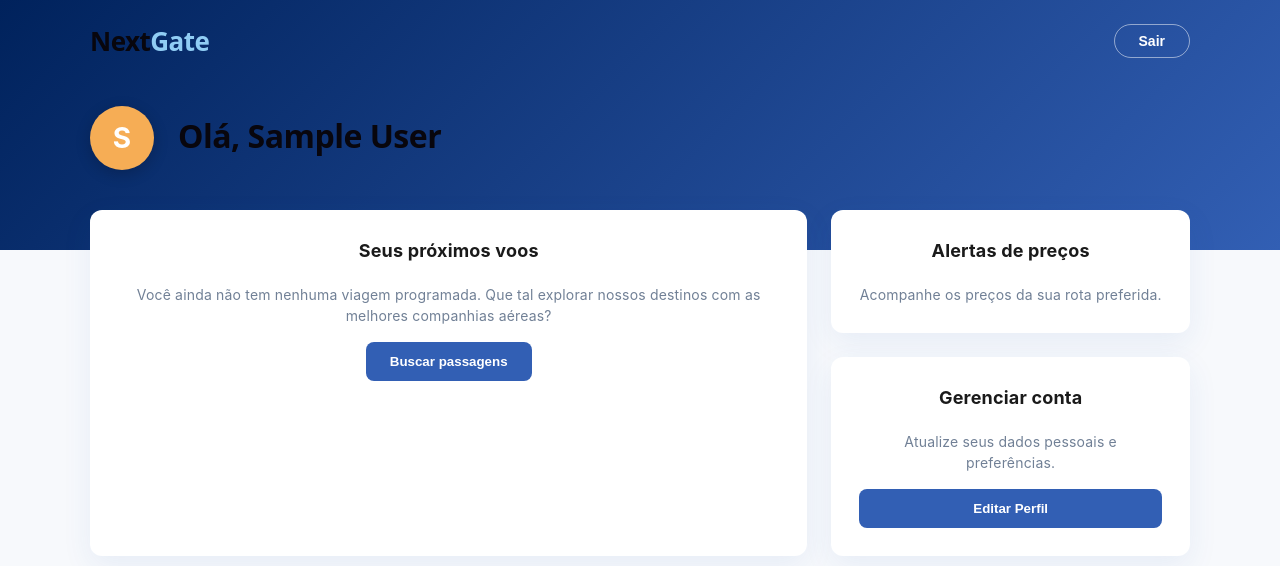
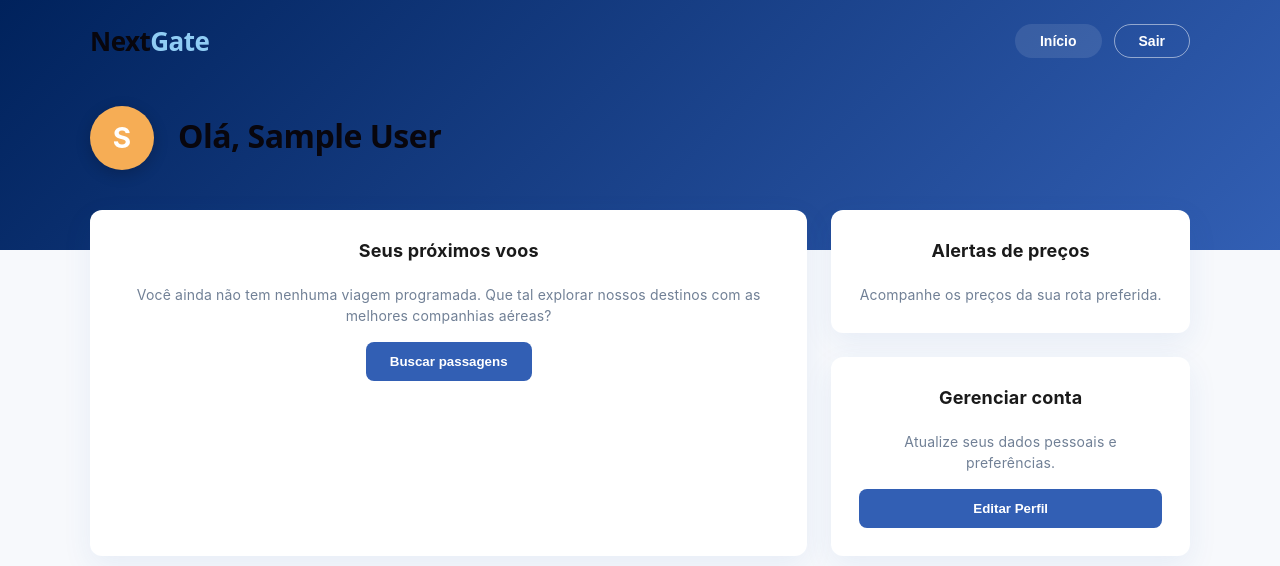
Before and after one commit to Lucas-FV/NextGate, a React (Vite) app in the folder Front-End/: page /dashboard in a window 1280 px wide. Shown: the top 566 px of the page. Built offline with nearby package versions, Linux system fonts and the light colour scheme; sample sign-in values are in the browser's storage.

Commit message:
Att dos dashboards

```diff
--- a/Front-End/src/components/AirlineDashboard.jsx
+++ b/Front-End/src/components/AirlineDashboard.jsx
@@ -39,9 +39,24 @@ export default function AirlineDashboard({ user, onLogout }) {
       <div className="dashboard-hero">
         <div className="dashboard-hero-content">
 
-          <nav className="dashboard-nav">
-            <h2>Next<span>Gate</span> <span style={{ fontSize: '14px', fontWeight: '400', opacity: 0.8, marginLeft: '8px' }}>| Business</span></h2>
-            <button className="btn-logout-white" onClick={onLogout}>Sair</button>
+<nav className="dashboard-nav">
+            {/* Logo clicável */}
+            <h2 onClick={() => navigate('/')} style={{ cursor: 'pointer' }}>
+              Next<span>Gate</span>
+              <span style={{ fontSize: '14px', fontWeight: '400', opacity: 0.8, marginLeft: '8px' }}>| Business</span>
+            </h2>
+
+            {/* Agrupando os botões */}
+            <div style={{ display: 'flex', gap: '12px' }}>
+              <button
+                className="btn-logout-white"
+                onClick={() => navigate('/')}
+                style={{ backgroundColor: 'rgba(255, 255, 255, 0.1)', borderColor: 'transparent' }}
+              >
+                Início
+              </button>
+              <button className="btn-logout-white" onClick={onLogout}>Sair</button>
+            </div>
           </nav>
 
           <div className="dashboard-welcome">
--- a/Front-End/src/components/PassengerDashboard.jsx
+++ b/Front-End/src/components/PassengerDashboard.jsx
@@ -14,9 +14,23 @@ export default function PassengerDashboard({ user, onLogout }) {
       <div className="dashboard-hero">
         <div className="dashboard-hero-content">
 
-          <nav className="dashboard-nav">
-            <h2>Next<span>Gate</span></h2>
-            <button className="btn-logout-white" onClick={onLogout}>Sair</button>
+<nav className="dashboard-nav">
+            {/* Logo clicável */}
+            <h2 onClick={() => navigate('/')} style={{ cursor: 'pointer' }}>
+              Next<span>Gate</span>
+            </h2>
+
+            {/* Agrupando os botões */}
+            <div style={{ display: 'flex', gap: '12px' }}>
+              <button
+                className="btn-logout-white"
+                onClick={() => navigate('/')}
+                style={{ backgroundColor: 'rgba(255, 255, 255, 0.1)', borderColor: 'transparent' }}
+              >
+                Início
+              </button>
+              <button className="btn-logout-white" onClick={onLogout}>Sair</button>
+            </div>
           </nav>
 
           <div className="dashboard-welcome">
--- a/Front-End/src/pages/Landing.jsx
+++ b/Front-End/src/pages/Landing.jsx
@@ -5,6 +5,9 @@ import '../styles/Landing.css';
 
 export default function Landing() {
   const navigate = useNavigate();
+
+  // Verifica se existe algum usuário logado no momento
+  const currentUser = JSON.parse(localStorage.getItem('user'));
 
   return (
     <div className="landing-container">
@@ -14,9 +17,17 @@ export default function Landing() {
         <div className="nav-actions">
           <button className="nav-link">Suporte</button>
           <button className="nav-link">Ofertas</button>
-          <button className="btn-login-outline" onClick={() => navigate('/login')}>
-            Fazer Login
-          </button>
+
+          {/* Lógica Dinâmica: Se estiver logado mostra "Meu Painel", senão "Fazer Login" */}
+          {currentUser ? (
+            <button className="btn-login-outline" onClick={() => navigate('/dashboard')}>
+              Meu Painel
+            </button>
+          ) : (
+            <button className="btn-login-outline" onClick={() => navigate('/login')}>
+              Fazer Login
+            </button>
+          )}
         </div>
       </nav>
 
```
